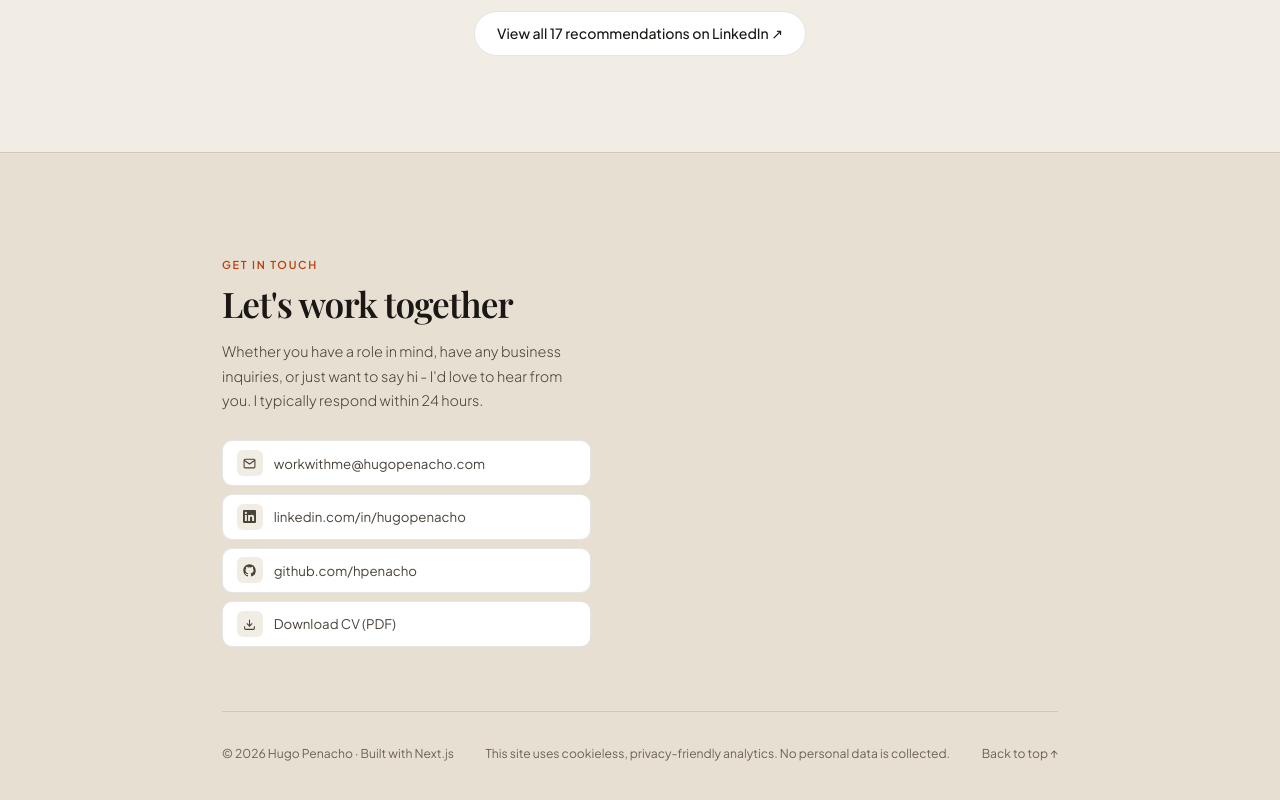
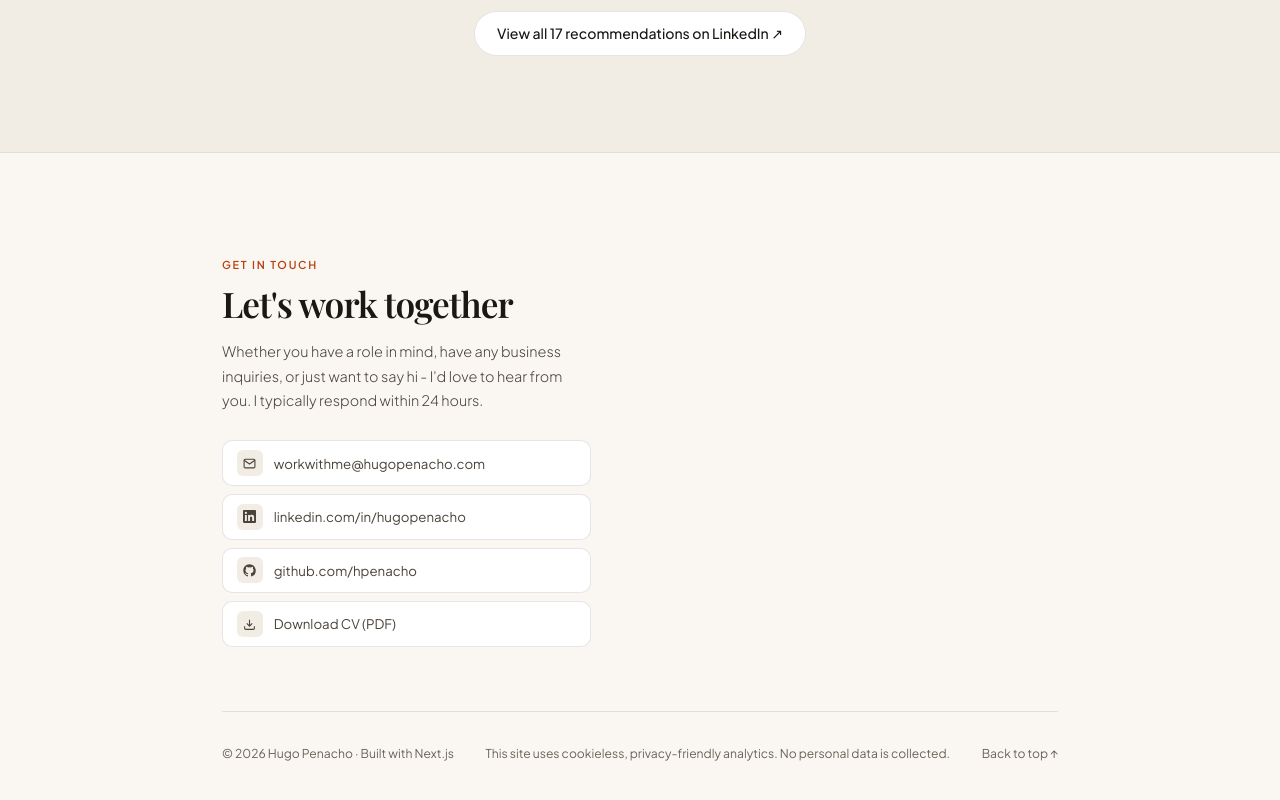
Before and after one commit to hpenacho/portfolio-website, a Next.js app: page / in a window 1280 px wide. Shown: the part 8415-9215 px from the top of the page. Built offline with nearby package versions, Linux system fonts and the light colour scheme.

Commit message:
Remove custom CTA background theme token

```diff
--- a/styles/globals.css
+++ b/styles/globals.css
@@ -5,7 +5,6 @@
 :root {
   --bg:          #FAF7F2;
   --bg-surface:  #F2EDE4;
-  --bg-cta:      #E8DFD3;
   --bg-card:     #FFFFFF;
   --bg-card-hi:  #FFF8EF;
   --bg-nav:      #FAF7F2;
@@ -49,7 +48,6 @@
 [data-theme="dark"] {
   --bg:          #101012;
   --bg-surface:  #161618;
-  --bg-cta:      #242428;
   --bg-card:     #202023;
   --bg-card-hi:  #2A2A2E;
   --bg-nav:      #101012;
```
